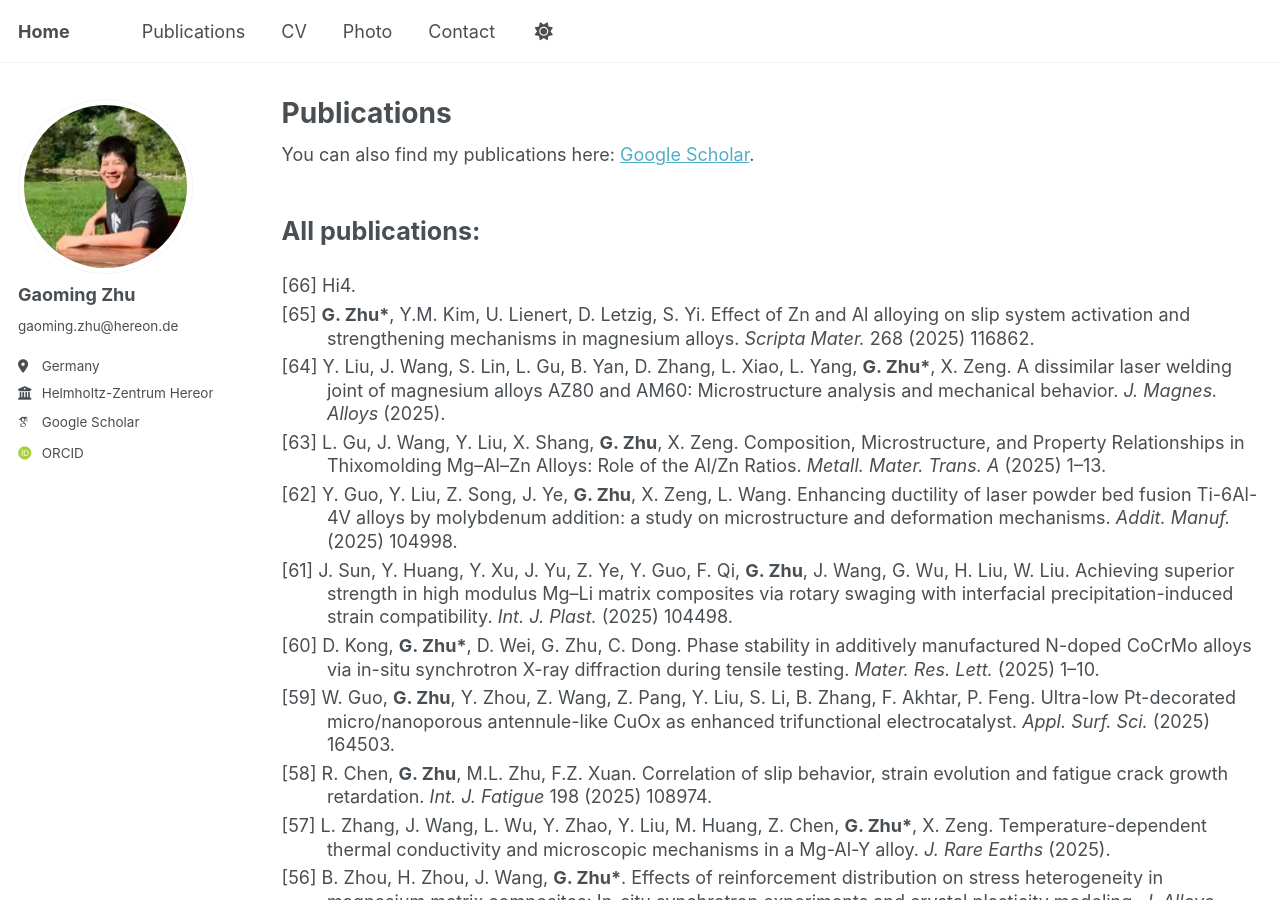
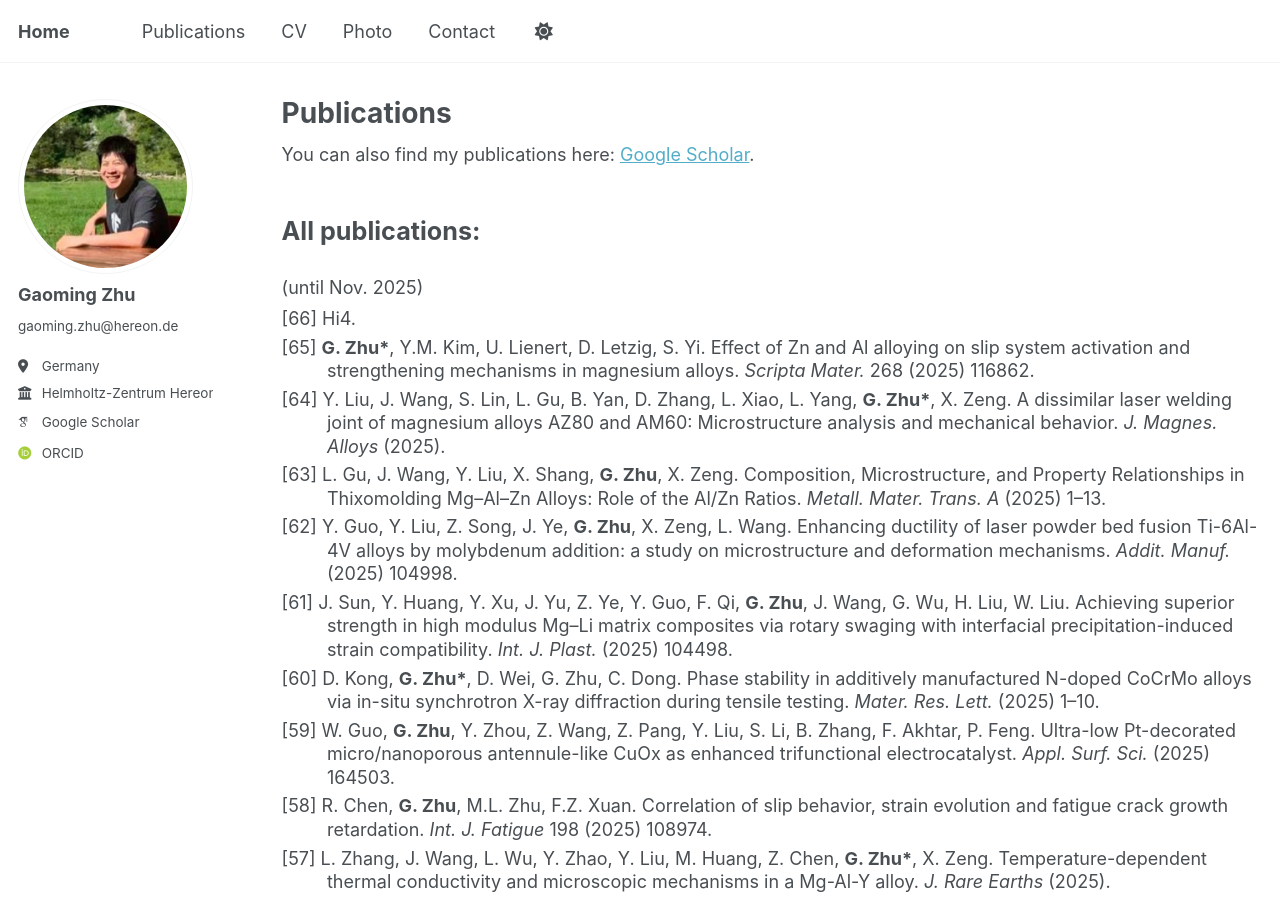
Before and after one commit to zgm900613/zgm900613.github.io, a Jekyll site: the page built from _pages/publications.html, in a window 1280 px wide and 900 px high. Built offline with Jekyll 4.4.1, drawn with Linux system fonts in a browser that asks for light colours; some web fonts are replaced; a script that is not in the unit is left out.

Commit message:
Update publications.html

```diff
--- a/_pages/publications.html
+++ b/_pages/publications.html
@@ -24,6 +24,7 @@ author_profile: true
 }
 </style>
 
+(until Nov. 2025)
 
 <div class="pubs">
   <p>[66] Hi4.</p>
```
